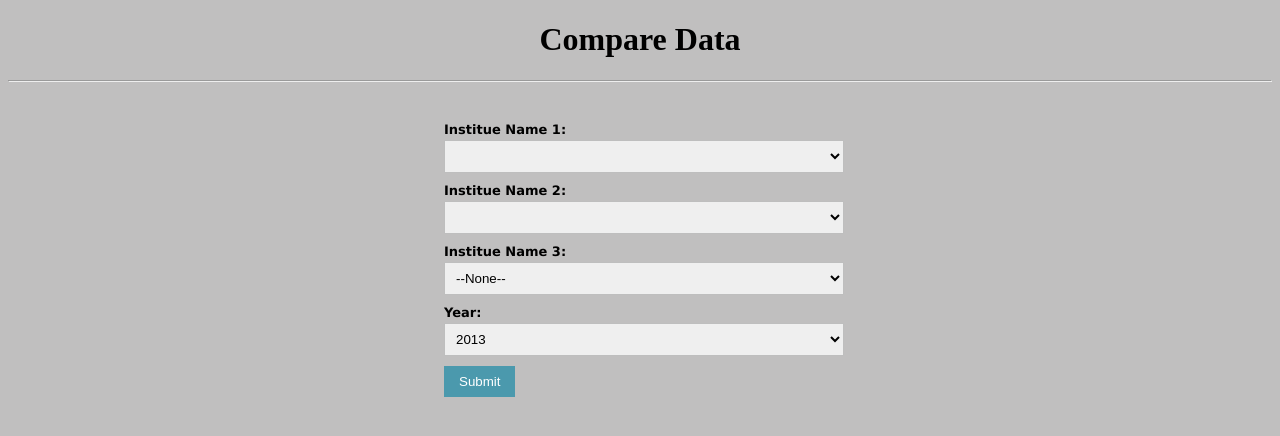
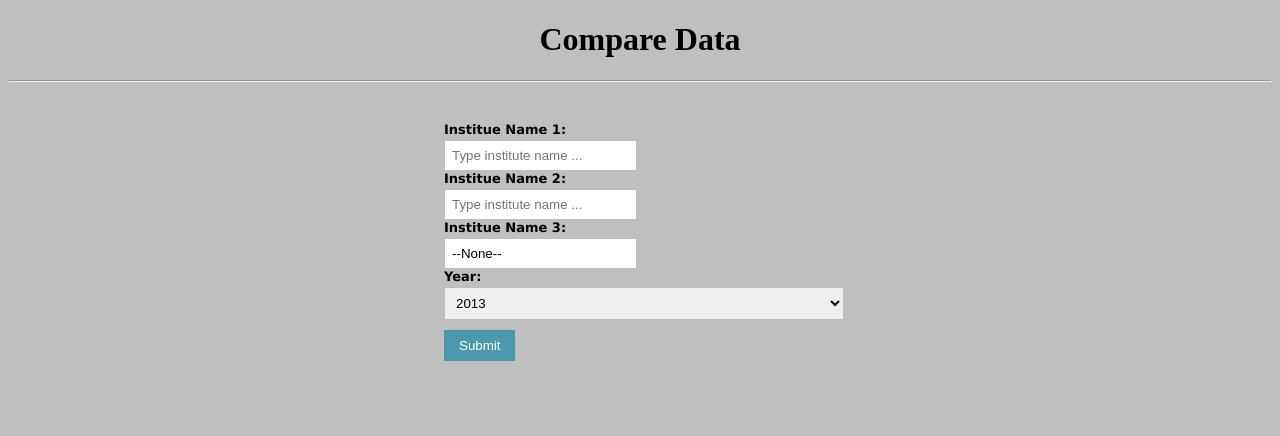
Before and after one commit to gayatrib12/campus-safety-indicator, a Flask app: page /compare in a window 1280 px wide. Shown: the top 436 px of the page. Run offline with Flask 2, Linux system fonts and the light colour scheme; data that the repository does not hold is empty; some libraries are stand-ins or nearby versions.

Commit message:
Implemented auto complete

```diff
--- a/backend/run.py
+++ b/backend/run.py
@@ -197,15 +197,18 @@ def compare():
     vawa_result = None
     hate_result = None
     inst_3_data = None
+    institute_data = None
     if request.method == 'GET':
-        institute_data = it.get_all_institute_names()
+        # institute_data = it.get_all_institute_names()
         years = [2013, 2014, 2015]
-        locations = ['noncampus', 'campus', 'reported by', 'residence hall']
-        inst_3_data = list(institute_data)
-        inst_3_data.insert(0, "--None--")
+        # locations = ['noncampus', 'campus', 'reported by', 'residence hall']
+        # inst_3_data = list(institute_data)
+        # inst_3_data.insert(0, "--None--")
+        return render_template("compare.html", title='Compare Data', years = years, institute_data=institute_data)
     else:
         form_data = request.form
         institute_data = [form_data['institute1'], form_data['institute2'], form_data['institute3']]
+        print(institute_data)
         if (institute_data[-1] == "--None--"):
             institute_data.pop()
         inst_count = len(institute_data)
--- a/backend/templates/compare.html
+++ b/backend/templates/compare.html
@@ -3,30 +3,22 @@
 {% block content %}
 	<form name="inst" action="{{ url_for('compare') }}" method='POST'>
         <ul class="form-style-1">
-            <li>
+        	<li id = "institute1">
                     <label>Institue Name 1:</label>
-                <select name="institute1" class="field-select">
-                    {% for inst in institute_data %}
-                        <option value="{{inst}}">{{inst}}</option>
-                    {% endfor %}
-                </select>
+                    <input id="inp_1" class="typeahead" name="institute1" type="text" placeholder="Type institute name ...">
+
              </li>
-            <li>
+             <li id = "institute2">
                     <label>Institue Name 2:</label>
-                <select name="institute2" class="field-select">
-                    {% for inst in institute_data %}
-                        <option value="{{inst}}">{{inst}}</option>
-                    {% endfor %}
-                </select>
+                    <input id="inp_2" class="typeahead" name="institute2" type="text" placeholder="Type institute name ...">
+
              </li>
-            <li>
+             <li id = "institute3">
                     <label>Institue Name 3:</label>
-                <select name="institute3" class="field-select">
-                    {% for inst in inst_3_data %}
-                        <option value="{{inst}}">{{inst}}</option>
-                    {% endfor %}
-                </select>
+                    <input id="inp_3" class="typeahead" name="institute3" type="text">
+
              </li>
+
             <li>
                 <label>Year:</label>
                 <select name="year" class="field-select">
@@ -68,6 +60,44 @@
     		<canvas id="canvas_vawa_2" width="400" height="400" style="margin:auto"	></canvas> </div>
 	</div>
 	{% endif %}
+
+	<script type="text/javascript">
+		$('document').ready(function () {
+		   $('#inp_1').val('{{institute_data[0]}}')
+		   $('#inp_2').val('{{institute_data[1]}}')
+		   // alert($('#inp_3').val().length)
+		   if( $('#inp_3').val().length)
+			{
+			 	$('#inp_3').val('{{institute_data[2]}}')
+			}
+			else
+			{
+				$('#inp_3').val('--None--')
+			}
+		})
+		$('.typeahead').typeahead(null, {
+            display: 'name',
+            source: new Bloodhound({
+                datumTokenizer: function(datum) {
+                    return Bloodhound.tokenizers.whitespace(datum.value);
+                },
+                queryTokenizer: Bloodhound.tokenizers.whitespace,
+                remote: {
+                    wildcard: '%QUERY',
+                    url: '/institutelist?query=%QUERY',
+                    transform: function(response) {
+                        console.log(response)
+                        // Map the remote source JSON array to a JavaScript object array
+                        return $.map(response, function(item) {
+                            return {
+                                name: item
+                            };
+                        });
+                    }
+                }
+            })
+        });
+	</script>
 
 	{% if result %}
 		<script>
@@ -118,6 +148,8 @@
 					}
 				}
 			});
+
+
 
 		</script>
 	{% endif %}
```
Also changed, not shown: backend/logic/compare.py (+0 -7 lines). Lines whose indentation alone changed are shown as unchanged.
